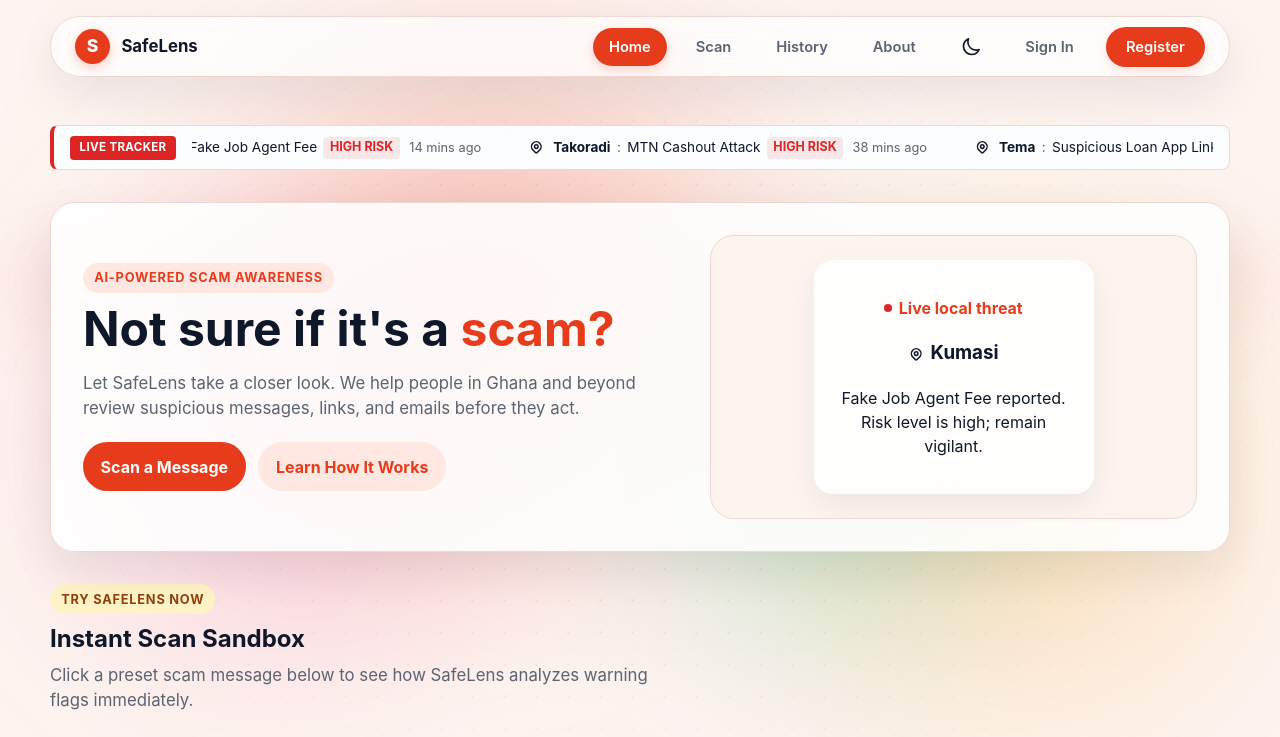
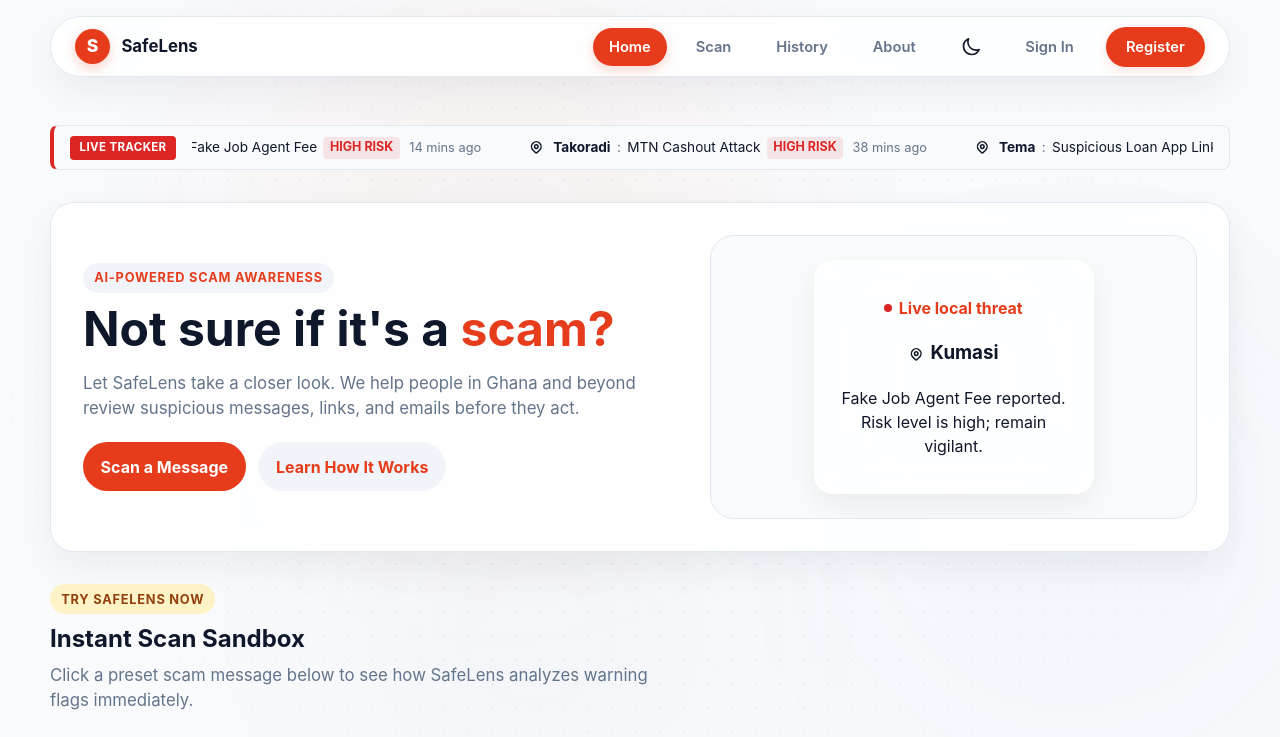
Before and after one commit to agudu50/SafeLens, a React (Vite) app in the folder client/: page / in a window 1280 px wide. Shown: the top 737 px of the page. Built offline with nearby package versions, Linux system fonts and the light colour scheme.

Commit message:
enhanced the animation on the home page

```diff
--- a/client/src/components/layout/BackgroundAnimation.jsx
+++ b/client/src/components/layout/BackgroundAnimation.jsx
@@ -1,22 +1,25 @@
 export default function BackgroundAnimation() {
   return (
     <div className="cyber-page-bg" aria-hidden="true">
-      {/* Animated fluid ambient mesh gradient orbs for light and dark modes */}
-      <div className="cyber-mesh-container">
-        <div className="cyber-mesh-orb orb-primary" />
-        <div className="cyber-mesh-orb orb-amber" />
-        <div className="cyber-mesh-orb orb-rose" />
-        <div className="cyber-mesh-orb orb-emerald" />
+      {/* Light Mode: Subtle Ambient Mesh Glow & Micro-Dots */}
+      <div className="light-bg-animation">
+        {/* Soft Understated Ambient Mesh Glow Orbs */}
+        <div className="light-mesh-glow glow-1" />
+        <div className="light-mesh-glow glow-2" />
+        <div className="light-mesh-glow glow-3" />
+
+        {/* Delicate Micro-Dot Grid */}
+        <div className="light-dot-grid" />
       </div>
 
-      {/* Modern light shimmer sweep wave */}
-      <div className="cyber-shimmer-beam" />
-
-      {/* Cyber masked grid overlay */}
-      <div className="cyber-grid-overlay" />
-
-      {/* Scanning laser beam glow */}
-      <div className="cyber-scan-glow" />
+      {/* Dark Mode Exclusive Cyber Background Animation */}
+      <div className="dark-bg-animation">
+        <div className="cyber-grid-overlay" />
+        <div className="cyber-scan-glow" />
+        <div className="dark-mesh-orb orb-cyber-red" />
+        <div className="dark-mesh-orb orb-cyber-blue" />
+        <div className="dark-mesh-orb orb-cyber-purple" />
+      </div>
     </div>
   )
 }
--- a/client/src/index.css
+++ b/client/src/index.css
@@ -3,37 +3,35 @@
   line-height: 1.5;
   font-weight: 400;
   color: #0f172a;
-  background: #f4f7fb;
+  background: #f8fafc;
   font-synthesis: none;
   text-rendering: optimizeLegibility;
   -webkit-font-smoothing: antialiased;
   -moz-osx-font-smoothing: grayscale;
   --primary: rgb(230, 60, 28);
   --primary-hover: rgb(200, 40, 16);
-  --background: #fdf4f0;
+  --background: #f8fafc;
   --surface: #ffffff;
-  --surface-strong: #ffe8e1;
+  --surface-strong: #f1f5f9;
   --text: #0f172a;
-  --muted: #5b6472;
-  --border: #f0d7d1;
+  --muted: #64748b;
+  --border: #e2e8f0;
   --success: #0f9d73;
   --warning: #f59e0b;
   --danger: #dc2626;
-  --shadow: 0 18px 45px rgba(15, 23, 42, 0.08);
-  --header-bg: rgba(255, 255, 255, 0.75);
+  --shadow: 0 14px 38px rgba(15, 23, 42, 0.06);
+  --header-bg: rgba(255, 255, 255, 0.85);
   --footer-bg: #ffffff;
-  --surface-alt: #fbfdff;
-  --pulse-color: rgba(230, 60, 28, 0.08);
-  --scan-glow-color: rgba(230, 60, 28, 0.06);
-  --mesh-orb-1: rgba(230, 60, 28, 0.35);
-  --mesh-orb-2: rgba(245, 158, 11, 0.32);
-  --mesh-orb-3: rgba(236, 72, 153, 0.28);
-  --mesh-orb-4: rgba(16, 185, 129, 0.25);
-  --shimmer-color: rgba(255, 255, 255, 0.85);
-  --grid-dot-color: rgba(230, 60, 28, 0.22);
-  --chip-bg: rgba(255, 255, 255, 0.94);
-  --chip-border: rgba(230, 60, 28, 0.25);
-  --chip-shadow: 0 12px 32px -4px rgba(230, 60, 28, 0.18), 0 4px 14px rgba(15, 23, 42, 0.06);
+  --surface-alt: #f8fafc;
+  --pulse-color: rgba(230, 60, 28, 0.05);
+  --scan-glow-color: rgba(230, 60, 28, 0.015);
+  --mesh-glow-1: rgba(230, 60, 28, 0.08);
+  --mesh-glow-2: rgba(59, 130, 246, 0.06);
+  --mesh-glow-3: rgba(148, 163, 184, 0.08);
+  --grid-dot-color: rgba(148, 163, 184, 0.2);
+  --chip-bg: rgba(255, 255, 255, 0.95);
+  --chip-border: #e2e8f0;
+  --chip-shadow: 0 8px 24px -4px rgba(15, 23, 42, 0.06);
 }
 
 html.dark {
@@ -309,158 +307,155 @@ html.dark .results-card {
   overflow: hidden;
 }
 
-/* Fluid Animated Mesh Gradient Orbs (Light & Dark Mode) */
-.cyber-mesh-container {
+/* Light & Dark Mode Animation Mode Toggling */
+.light-bg-animation {
+  display: block;
   position: absolute;
   inset: 0;
   overflow: hidden;
-  filter: blur(55px);
-  opacity: 1;
   pointer-events: none;
-  isolation: isolate;
-  transform: translateZ(0);
-}
-
-.cyber-mesh-orb {
+}
+
+.dark-bg-animation {
+  display: none;
   position: absolute;
-  border-radius: 45% 55% 65% 35% / 55% 35% 65% 45%;
+  inset: 0;
+  overflow: hidden;
   pointer-events: none;
-  will-change: transform, border-radius;
-  opacity: 0.9;
-}
-
-.orb-primary {
-  top: -12%;
-  left: 8%;
+}
+
+html.dark .light-bg-animation {
+  display: none;
+}
+
+html.dark .dark-bg-animation {
+  display: block;
+}
+
+/* ========================================================
+   LIGHT MODE EXCLUSIVE (Slate Clean Off-White & Subtle Ambient Mesh Glow)
+   ======================================================== */
+
+/* Delicate Micro-Dot Grid */
+.light-dot-grid {
+  position: absolute;
+  inset: 0;
+  background-image: radial-gradient(rgba(148, 163, 184, 0.22) 1px, transparent 1px);
+  background-size: 24px 24px;
+  opacity: 0.65;
+  mask-image: radial-gradient(ellipse at 50% 50%, rgba(0,0,0,1) 35%, rgba(0,0,0,0) 88%);
+  -webkit-mask-image: radial-gradient(ellipse at 50% 50%, rgba(0,0,0,1) 35%, rgba(0,0,0,0) 88%);
+}
+
+/* Soft Understated Ambient Mesh Glow Orbs */
+.light-mesh-glow {
+  position: absolute;
+  border-radius: 50%;
+  filter: blur(90px);
+  pointer-events: none;
+  opacity: 0.75;
+  will-change: transform;
+}
+
+.glow-1 {
+  top: -15%;
+  left: 10%;
   width: 55vw;
   height: 55vw;
-  max-width: 720px;
-  max-height: 720px;
-  background: radial-gradient(circle, var(--mesh-orb-1) 0%, rgba(230, 60, 28, 0.03) 60%, transparent 80%);
-  animation: meshFloat1 24s ease-in-out infinite alternate;
-}
-
-.orb-amber {
-  top: 22%;
-  right: -8%;
+  max-width: 700px;
+  max-height: 700px;
+  background: radial-gradient(circle, var(--mesh-glow-1) 0%, rgba(230, 60, 28, 0.02) 60%, transparent 80%);
+  animation: subtleGlowFloat1 30s ease-in-out infinite alternate;
+}
+
+.glow-2 {
+  top: 25%;
+  right: -10%;
   width: 50vw;
   height: 50vw;
-  max-width: 660px;
-  max-height: 660px;
-  background: radial-gradient(circle, var(--mesh-orb-2) 0%, rgba(245, 158, 11, 0.03) 60%, transparent 80%);
-  animation: meshFloat2 28s ease-in-out infinite alternate;
-}
-
-.orb-rose {
-  bottom: 2%;
-  left: -8%;
-  width: 48vw;
-  height: 48vw;
-  max-width: 620px;
-  max-height: 620px;
-  background: radial-gradient(circle, var(--mesh-orb-3) 0%, rgba(244, 63, 94, 0.02) 60%, transparent 80%);
-  animation: meshFloat3 22s ease-in-out infinite alternate;
-}
-
-.orb-emerald {
-  bottom: 12%;
-  right: 12%;
-  width: 42vw;
-  height: 42vw;
-  max-width: 520px;
-  max-height: 520px;
-  background: radial-gradient(circle, var(--mesh-orb-4) 0%, rgba(16, 185, 129, 0.02) 60%, transparent 80%);
-  animation: meshFloat4 26s ease-in-out infinite alternate;
-}
-
-@keyframes meshFloat1 {
+  max-width: 650px;
+  max-height: 650px;
+  background: radial-gradient(circle, var(--mesh-glow-2) 0%, rgba(59, 130, 246, 0.01) 60%, transparent 80%);
+  animation: subtleGlowFloat2 35s ease-in-out infinite alternate;
+}
+
+.glow-3 {
+  bottom: -10%;
+  left: 20%;
+  width: 45vw;
+  height: 45vw;
+  max-width: 600px;
+  max-height: 600px;
+  background: radial-gradient(circle, var(--mesh-glow-3) 0%, transparent 75%);
+  animation: subtleGlowFloat1 32s ease-in-out infinite alternate-reverse;
+}
+
+@keyframes subtleGlowFloat1 {
   0% {
-    transform: translate(0, 0) scale(1) rotate(0deg);
-    border-radius: 45% 55% 65% 35% / 55% 35% 65% 45%;
+    transform: translate3d(0, 0, 0) scale(1);
   }
   50% {
-    transform: translate(7vw, 10vh) scale(1.15) rotate(120deg);
-    border-radius: 65% 35% 35% 65% / 45% 55% 55% 45%;
+    transform: translate3d(5vw, 6vh, 0) scale(1.1);
   }
   100% {
-    transform: translate(-4vw, 5vh) scale(0.92) rotate(240deg);
-    border-radius: 50% 50% 60% 40% / 35% 65% 45% 55%;
-  }
-}
-
-@keyframes meshFloat2 {
+    transform: translate3d(-3vw, 4vh, 0) scale(0.95);
+  }
+}
+
+@keyframes subtleGlowFloat2 {
   0% {
-    transform: translate(0, 0) scale(1) rotate(0deg);
+    transform: translate3d(0, 0, 0) scale(1);
   }
   50% {
-    transform: translate(-9vw, -7vh) scale(1.12) rotate(-90deg);
-    border-radius: 35% 65% 55% 45% / 65% 35% 65% 35%;
+    transform: translate3d(-6vw, -5vh, 0) scale(1.08);
   }
   100% {
-    transform: translate(5vw, 9vh) scale(0.96) rotate(180deg);
-  }
-}
-
-@keyframes meshFloat3 {
-  0% {
-    transform: translate(0, 0) scale(0.95);
-  }
-  50% {
-    transform: translate(10vw, -8vh) scale(1.16);
-  }
-  100% {
-    transform: translate(-3vw, 4vh) scale(1);
-  }
-}
-
-@keyframes meshFloat4 {
-  0% {
-    transform: translate(0, 0) scale(1);
-  }
-  50% {
-    transform: translate(-7vw, 7vh) scale(1.18);
-  }
-  100% {
-    transform: translate(4vw, -5vh) scale(0.92);
-  }
-}
-
-/* Modern Light Shimmer Beam Wave */
-.cyber-shimmer-beam {
+    transform: translate3d(4vw, 5vh, 0) scale(0.96);
+  }
+}
+
+/* ========================================================
+   DARK MODE EXCLUSIVE BACKGROUND ANIMATION (Neon Cyber Command)
+   ======================================================== */
+.dark-mesh-orb {
   position: absolute;
-  top: -60%;
-  left: -60%;
-  width: 220%;
-  height: 220%;
-  background: linear-gradient(
-    125deg,
-    transparent 0%,
-    transparent 42%,
-    var(--shimmer-color) 50%,
-    transparent 58%,
-    transparent 100%
-  );
-  transform: rotate(-15deg);
+  border-radius: 50%;
+  filter: blur(80px);
   pointer-events: none;
-  animation: shimmerSweep 20s ease-in-out infinite;
-  opacity: 0.55;
-}
-
-@keyframes shimmerSweep {
-  0% {
-    transform: translateY(-45%) translateX(-45%) rotate(-15deg);
-    opacity: 0;
-  }
-  15% {
-    opacity: 0.6;
-  }
-  85% {
-    opacity: 0.6;
-  }
-  100% {
-    transform: translateY(45%) translateX(45%) rotate(-15deg);
-    opacity: 0;
-  }
+  opacity: 0.8;
+}
+
+.orb-cyber-red {
+  top: -10%;
+  left: 10%;
+  width: 55vw;
+  height: 55vw;
+  max-width: 700px;
+  max-height: 700px;
+  background: radial-gradient(circle, rgba(230, 60, 28, 0.35) 0%, transparent 75%);
+  animation: auroraFlow1 24s ease-in-out infinite alternate;
+}
+
+.orb-cyber-blue {
+  top: 30%;
+  right: -10%;
+  width: 50vw;
+  height: 50vw;
+  max-width: 650px;
+  max-height: 650px;
+  background: radial-gradient(circle, rgba(59, 130, 246, 0.3) 0%, transparent 75%);
+  animation: auroraFlow2 28s ease-in-out infinite alternate;
+}
+
+.orb-cyber-purple {
+  bottom: -10%;
+  left: 20%;
+  width: 45vw;
+  height: 45vw;
+  max-width: 600px;
+  max-height: 600px;
+  background: radial-gradient(circle, rgba(168, 85, 247, 0.28) 0%, transparent 75%);
+  animation: auroraFlow3 22s ease-in-out infinite alternate;
 }
 
 /* Cyber Radial Masked Grid Overlay */
```
